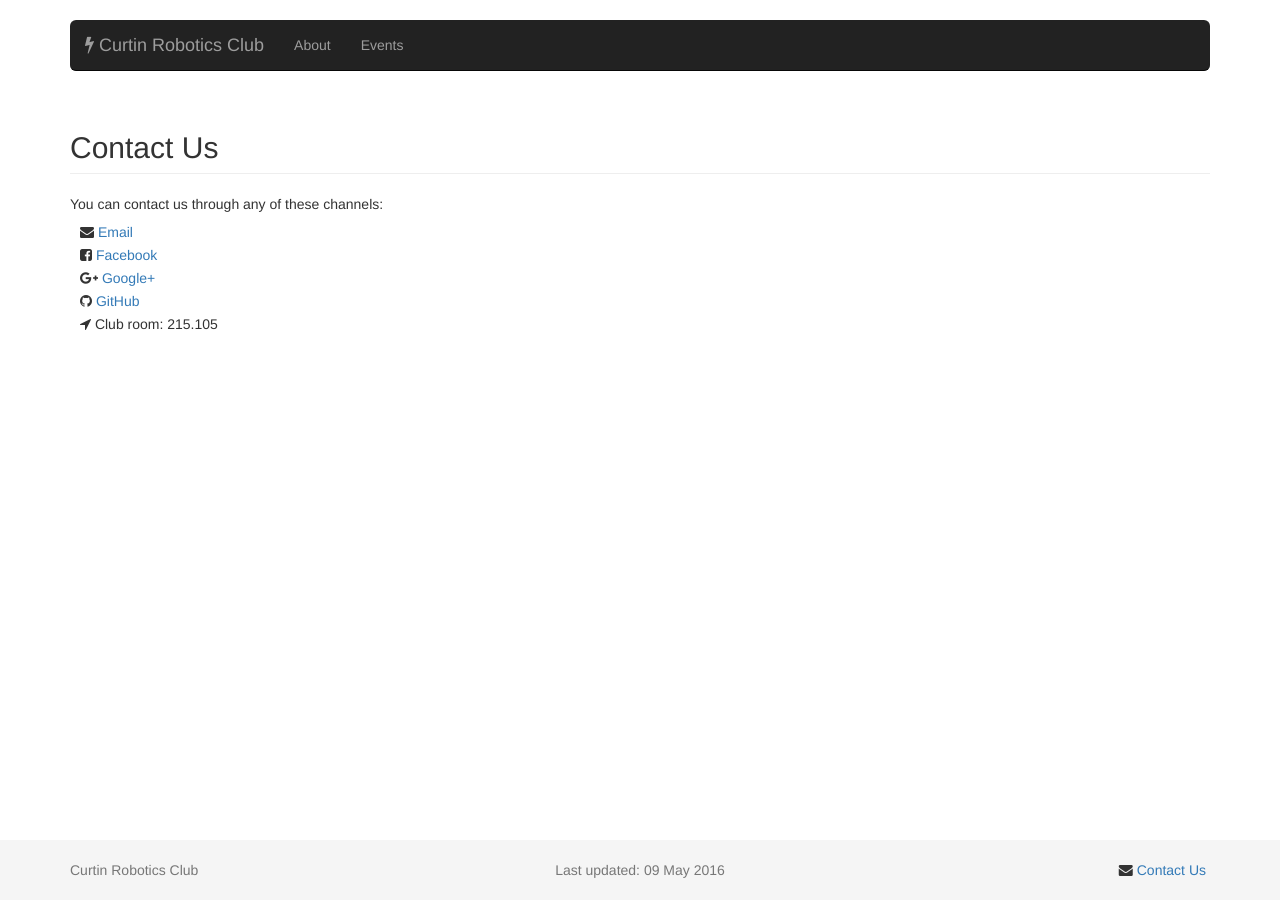
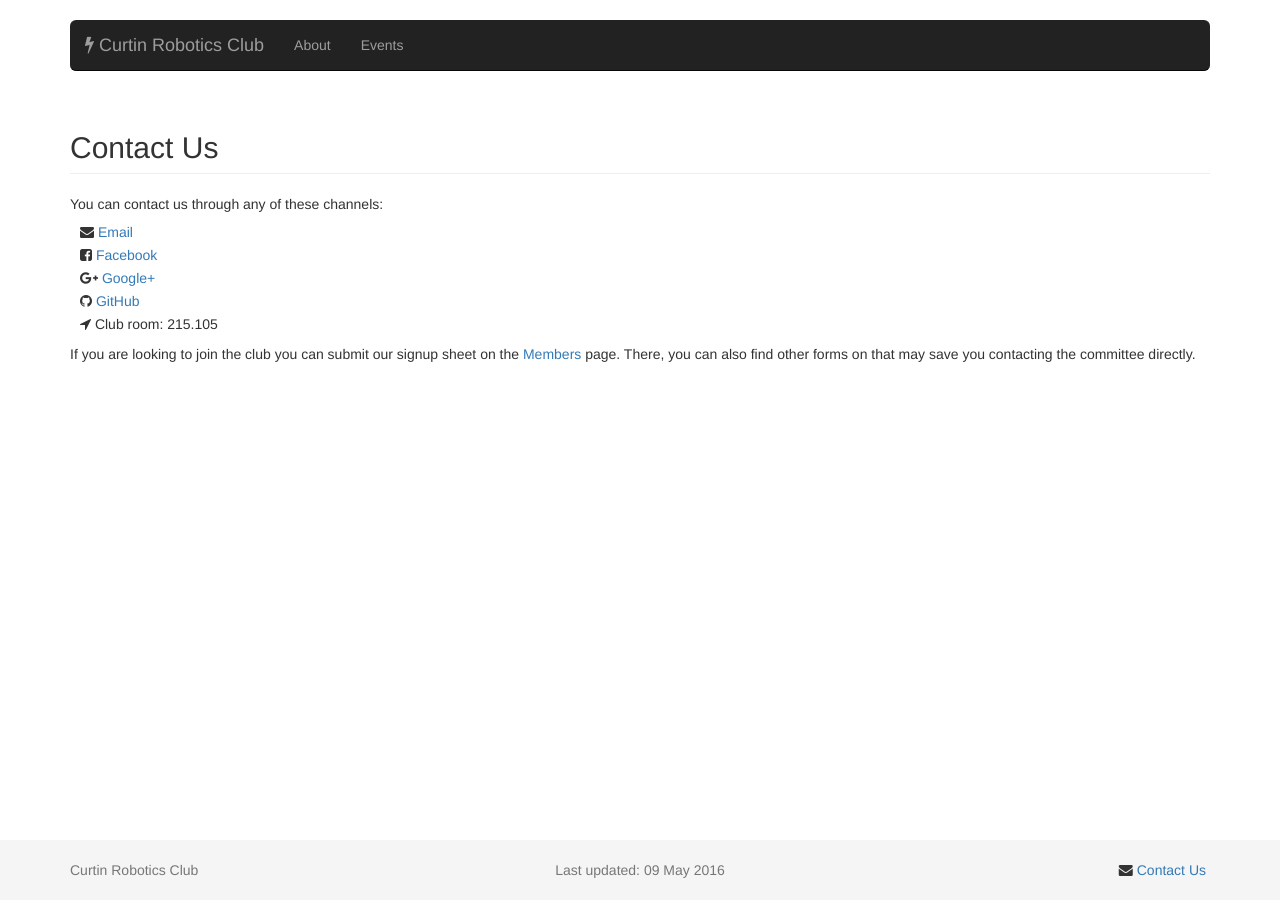
Before and after one commit to dincerilke/curtinrobotics.github.io, a Jekyll site: the page built from contact.html, in a window 1280 px wide. Built offline with Jekyll 4.4.1, drawn with Linux system fonts in a browser that asks for light colours.

Commit message:
Close #3: Add (currently dead) link to members page for signups

```diff
--- a/contact.html
+++ b/contact.html
@@ -28,4 +28,8 @@ You can contact us through any of these channels:
   </li>
 </ul>
 
-<!-- Are there any others? Do we even want these? -->
+<p>
+  If you are looking to join the club you can submit our signup sheet on the
+  <a href="/members">Members</a> page. There, you can also find other forms on
+  that may save you contacting the committee directly.
+</p>
```
